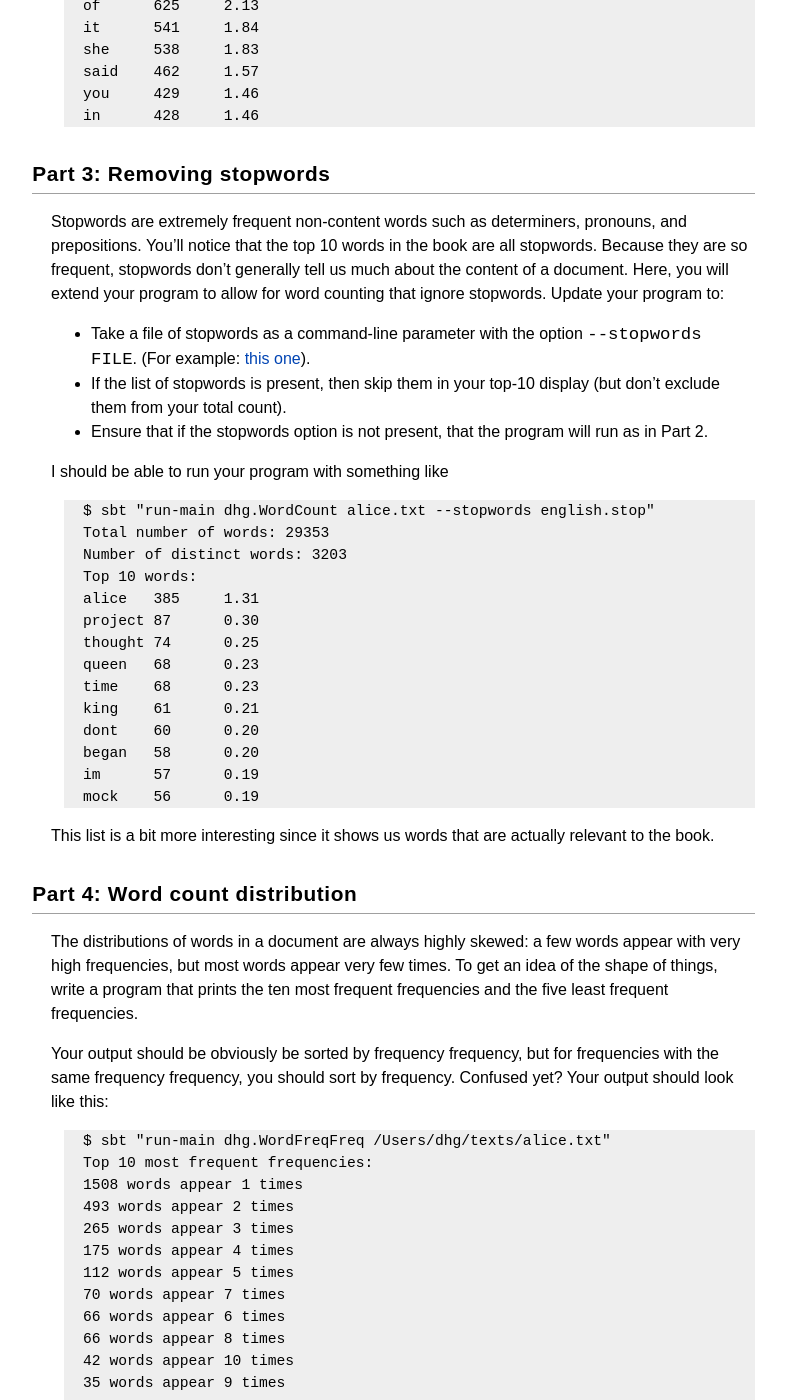
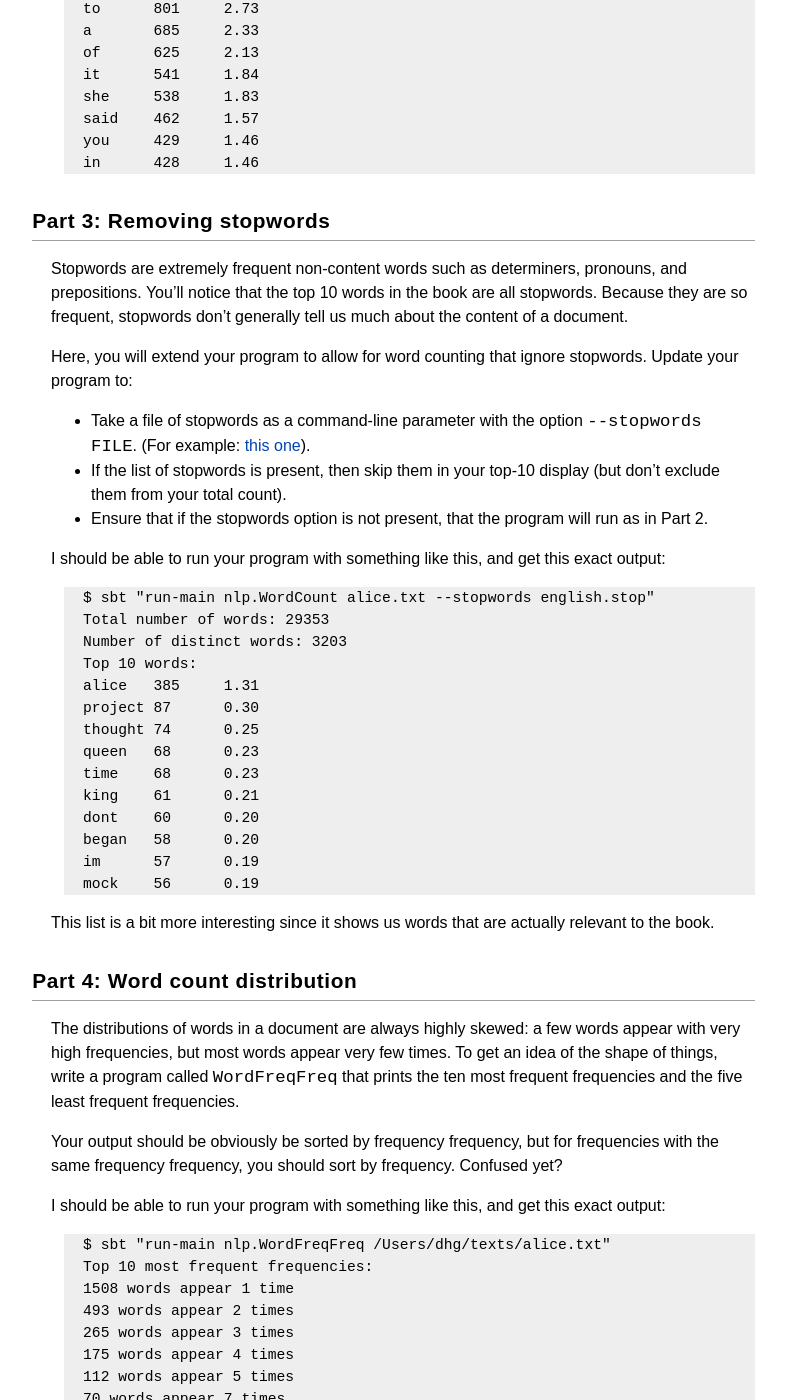
Before and after one commit to sissyliberation/nlpclass-fall2013, a Jekyll site: the page built from site/assignments/a0programming.md, in a window 1280 px wide and 1400 px high, scrolled down 2099 px. Shown: the whole window, without its empty margins (405-1191 px from the left). Built offline with Jekyll 4.4.1, drawn with Linux system fonts in a browser that asks for light colours; some of the changed text lies outside the part shown.

Commit message:
updates to a0

```diff
--- a/site/assignments/a0programming.md
+++ b/site/assignments/a0programming.md
@@ -53,9 +53,10 @@
 * Prints the number of *distinct* words in the book.
 * Prints each of the top 10 most frequent words along with its count and its percentage of the total.
 
-I should be able to run your program with something like
+The application should be in an `object` called `WordCount` in a package called `nlp`.  I should be able to run your program with something like this, and get this exact output:
 
-    $ sbt "run-main dhg.WordCount /Users/dhg/texts/alice.txt"
+    $ cd nlpclass-fall2013-<lastname>-<firstname>
+    $ sbt "run-main nlp.WordCount /Users/dhg/texts/alice.txt"
     Total number of words: 29353
     Number of distinct words: 3203
     Top 10 words:
@@ -73,15 +74,17 @@
 
 ## Part 3: Removing stopwords
 
-Stopwords are extremely frequent non-content words such as determiners, pronouns, and prepositions.  You'll notice that the top 10 words in the book are all stopwords.  Because they are so frequent, stopwords don't generally tell us much about the content of a document.  Here, you will extend your program to allow for word counting that ignore stopwords.  Update your program to:
+Stopwords are extremely frequent non-content words such as determiners, pronouns, and prepositions.  You'll notice that the top 10 words in the book are all stopwords.  Because they are so frequent, stopwords don't generally tell us much about the content of a document.
+
+Here, you will extend your program to allow for word counting that ignore stopwords.  Update your program to:
 
 * Take a file of stopwords as a command-line parameter with the option `--stopwords FILE`.  (For example: [this one](ftp://ftp.cs.cornell.edu/pub/smart/english.stop)).
 * If the list of stopwords is present, then skip them in your top-10 display (but don't exclude them from your total count).
 * Ensure that if the stopwords option is not present, that the program will run as in Part 2.
 
-I should be able to run your program with something like
+I should be able to run your program with something like this, and get this exact output:
 
-    $ sbt "run-main dhg.WordCount alice.txt --stopwords english.stop"
+    $ sbt "run-main nlp.WordCount alice.txt --stopwords english.stop"
     Total number of words: 29353
     Number of distinct words: 3203
     Top 10 words:
@@ -101,13 +104,15 @@
 
 ## Part 4: Word count distribution
 
-The distributions of words in a document are always highly skewed: a few words appear with very high frequencies, but most words appear very few times.  To get an idea of the shape of things, write a program that prints the ten most frequent frequencies and the five least frequent frequencies.
+The distributions of words in a document are always highly skewed: a few words appear with very high frequencies, but most words appear very few times.  To get an idea of the shape of things, write a program called `WordFreqFreq` that prints the ten most frequent frequencies and the five least frequent frequencies.
 
-Your output should be obviously be sorted by frequency frequency, but for frequencies with the same frequency frequency, you should sort by frequency.  Confused yet?  Your output should look like this:
+Your output should be obviously be sorted by frequency frequency, but for frequencies with the same frequency frequency, you should sort by frequency.  Confused yet?
 
-    $ sbt "run-main dhg.WordFreqFreq /Users/dhg/texts/alice.txt"
+I should be able to run your program with something like this, and get this exact output:
+
+    $ sbt "run-main nlp.WordFreqFreq /Users/dhg/texts/alice.txt"
     Top 10 most frequent frequencies:
-	1508 words appear 1 times
+	1508 words appear 1 time
 	493 words appear 2 times
 	265 words appear 3 times
 	175 words appear 4 times
@@ -119,13 +124,13 @@
 	35 words appear 9 times
 
     Bottom 5 most frequent frequencies:
-	1 words appear 625 times
-	1 words appear 685 times
-	1 words appear 801 times
-	1 words appear 912 times
-	1 words appear 1804 times
+	1 word appears 625 times
+	1 word appears 685 times
+	1 word appears 801 times
+	1 word appears 912 times
+	1 word appears 1804 times
 
-*Note:* your output is not required to be grammatical, but if you'd like it to be, then go for it!
+*Note:* your output needs to be grammatical.
 
 So more than half the words in the book appear only once (1508 out of 3203).
 
@@ -157,6 +162,8 @@
 Your task is to implement this trait.  You should create a file that looks like this:
 
 {% highlight scala %}
+package nlp
+
 import nlpclass.NGramCountingToImplement
 
 class NGramCounting(n: Int) extends NGramCountingToImplement {
@@ -170,16 +177,16 @@
 
 and implement the method `countNGrams`.&nbsp; *Hint:* See `Vector.sliding` in the [API](http://www.scala-lang.org/api/current/#scala.collection.immutable.Vector).
 
-
-I'm going to test your code like this:
+I'm going to test your class like this:
 
 {% highlight scala %}
 scala> new NGramCounting(3).countNGrams(aliceText)(Vector("the", "white", "rabbit"))
 res0: Int = 21
 {% endhighlight %}
 
-By the way, to check your work, here are the top 10 trigrams and their counts:
+Now write a program called `CountTrigrams` that prints the top 10 most frequent trigrams along with their counts. I should be able to run your program with something like this, and get this exact output:
 
+    $ sbt "run-main nlp.CountTrigrams /Users/dhg/texts/alice.txt"
 	the mock turtle                 51
 	the march hare                  30
 	said the king                   29
```
Also changed, not shown: other parts of site/assignments/a0programming.md (+2 -2 lines).
